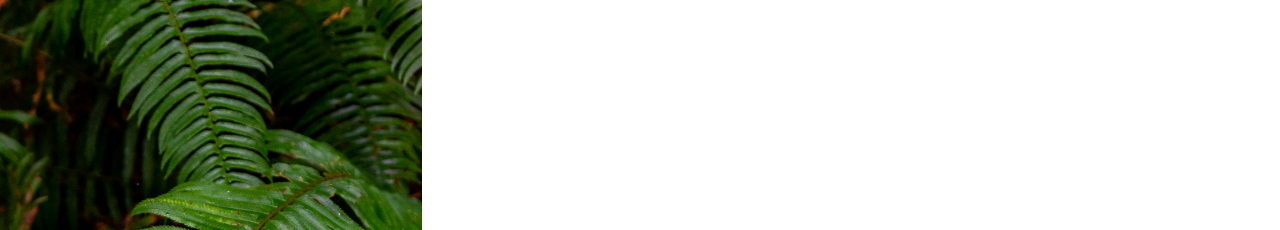
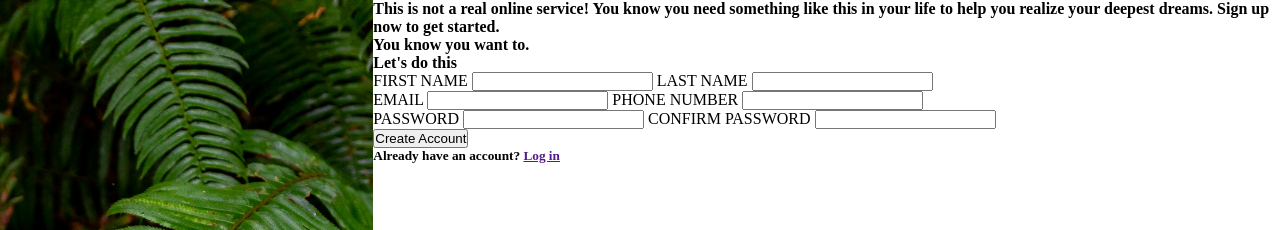
Before and after one commit to HaTruong05/sign-up-form, a plain HTML site: page index.html in a window 1280 px wide. Shown: the top 230 px of the page. Drawn offline with Linux system fonts and the light colour scheme.

Commit message:
Set up html structure for form.

```diff
--- a/index.html
+++ b/index.html
@@ -17,7 +17,37 @@
         </div>
     </div>
     <div class="form">
-
+        <h4>
+            This is not a real online service! You know you need something like this in your life to help you realize
+            your deepest dreams. Sign up now to get started.
+        </h4>
+        <h4>
+            You know you want to.
+        </h4>
+        <form action="" method="get">
+            <div class="user_info"></div>
+            <h4>Let's do this</h4>
+            <div class="name">
+                <label for="first_name">First Name</label>
+                <input type="text" name="first_name" id="first_name">
+                <label for="last_name">Last Name</label>
+                <input type="text" name="last_name" id="last_name">
+            </div>
+            <div class="contact">
+                <label for="email">Email</label>
+                <input type="email" name="email" id="email">
+                <label for="tel_number">Phone Number</label>
+                <input type="tel" name="tel_number" id="tel_number">
+            </div>
+            <div class="auth">
+                <label for="password">Password</label>
+                <input type="password" name="password" id="password">
+                <label for="confimation">Confirm Password</label>
+                <input type="password" name="confimation" id="confimation">
+            </div>
+            <button type="submit">Create Account</button>
+        </form>
+        <h5>Already have an account? <a href="">Log in</a></h5>
     </div>
 </body>
 </html>
--- a/styles.css
+++ b/styles.css
@@ -55,6 +55,10 @@ body, .logo, .background {
     opacity: 0.8;
 }
 
-a{
+.watermark a{
     color: white;
 }
+
+label{
+    text-transform: uppercase;
+}
```
